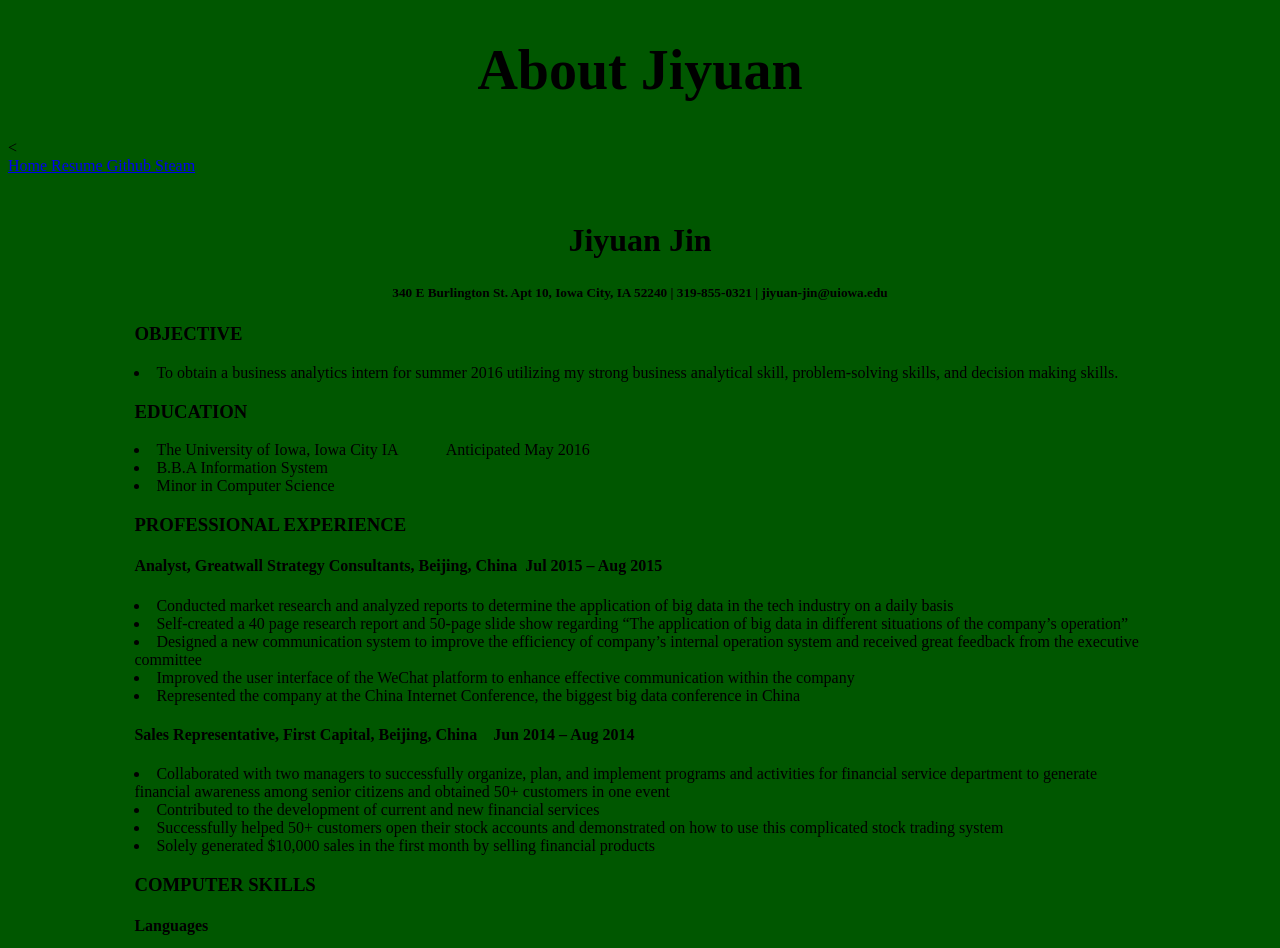
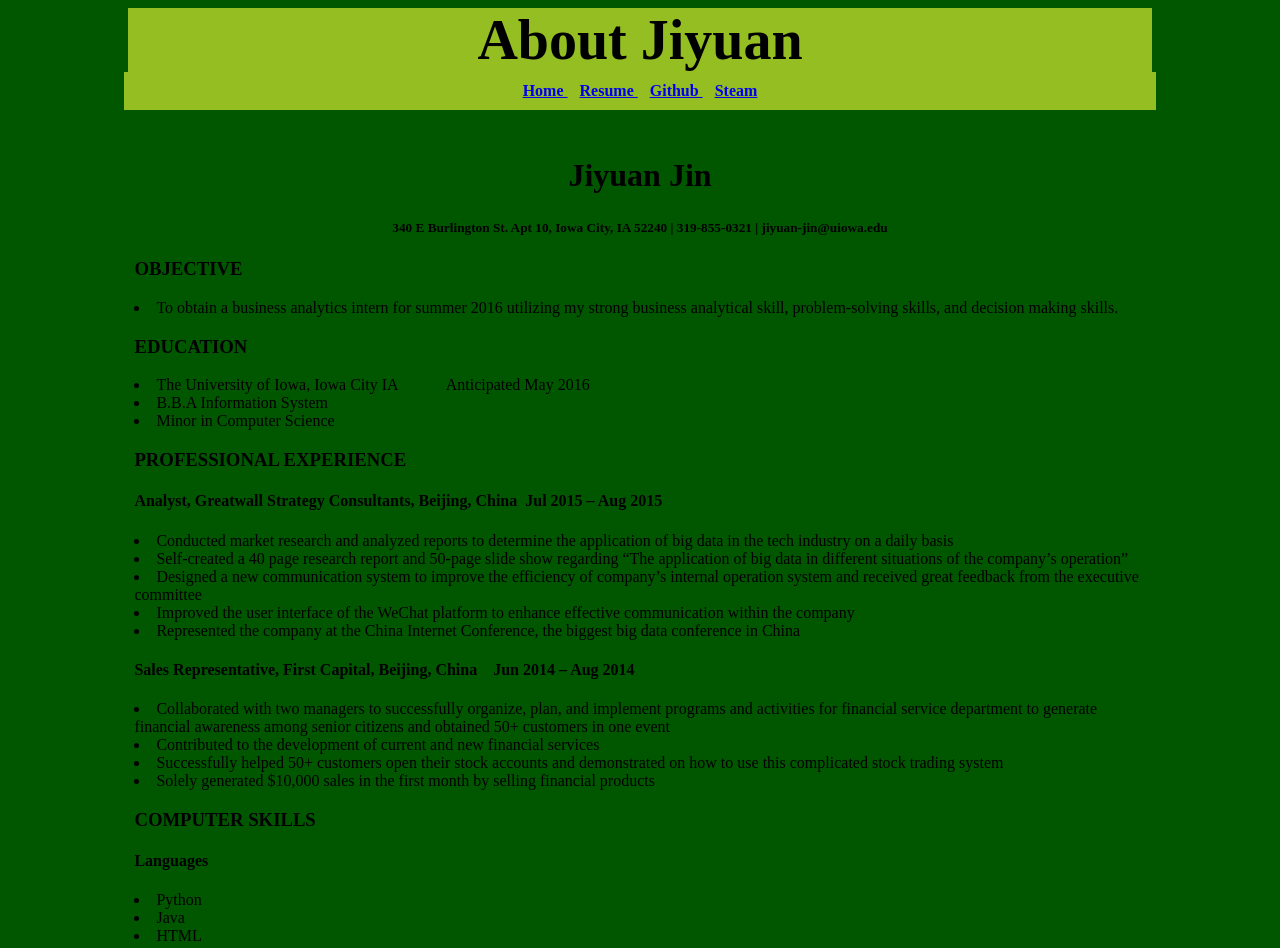
Before and after one commit to ddv88888/HW2, a plain HTML site: page resume.html in a window 1280 px wide. Shown: the top 948 px of the page. Drawn offline with Linux system fonts and the light colour scheme.

Commit message:
change the format of menu.

```diff
--- a/main.css
+++ b/main.css
@@ -8,15 +8,20 @@ body {
 }
 
 footer {
-	background-color:#005700;
+	background-color: #95BE22;
+	width:81%;
 	text-align:center;
 	font-weight:bold;
+	margin:0 auto;
 }
 
 h1 {
 	text-align:center;
+	background-color: #95BE22;
+	width:81%;
 	font-size: 3.5em;
 	font-weight:bold;
+	margin:0 auto;
 }
 h2 {
 	text-align:center;
@@ -30,6 +35,18 @@ h5 {
 
 
 
+#menu {
+	text-align:center;
+	list-style-type:none;
+	background-color: #95BE22;
+	font-weight:bold;
+	width:80%;
+	overflow:hidden;
+	margin:0 auto;
+	font-size: 20;
+	padding:10px;
+}
+
 #resume{
 	width:80%;
 	margin:0 auto;
--- a/resume.html
+++ b/resume.html
@@ -13,11 +13,13 @@
 <div>
 	<h1> About Jiyuan </h1>
 
-	<<div>
-		<a href="./index.html"> Home </a>
-		<a href="./resume.html"> Resume </a>
-		<a href="https://github.com/ddv88888"> Github </a>
-		<a href="http://steamcommunity.com/id/DDV88888"> Steam </a>
+	<div id="menu">
+		<nav>
+			<a href="./index.html"> Home </a>&nbsp;&nbsp;
+			<a href="./resume.html"> Resume </a>&nbsp;&nbsp;
+			<a href="https://github.com/ddv88888"> Github </a>&nbsp;&nbsp;
+			<a href="http://steamcommunity.com/id/DDV88888"> Steam </a>
+		</nav>
 	</div>
 
 </div>
```
Also changed, not shown: index.html (+8 -4 lines).
